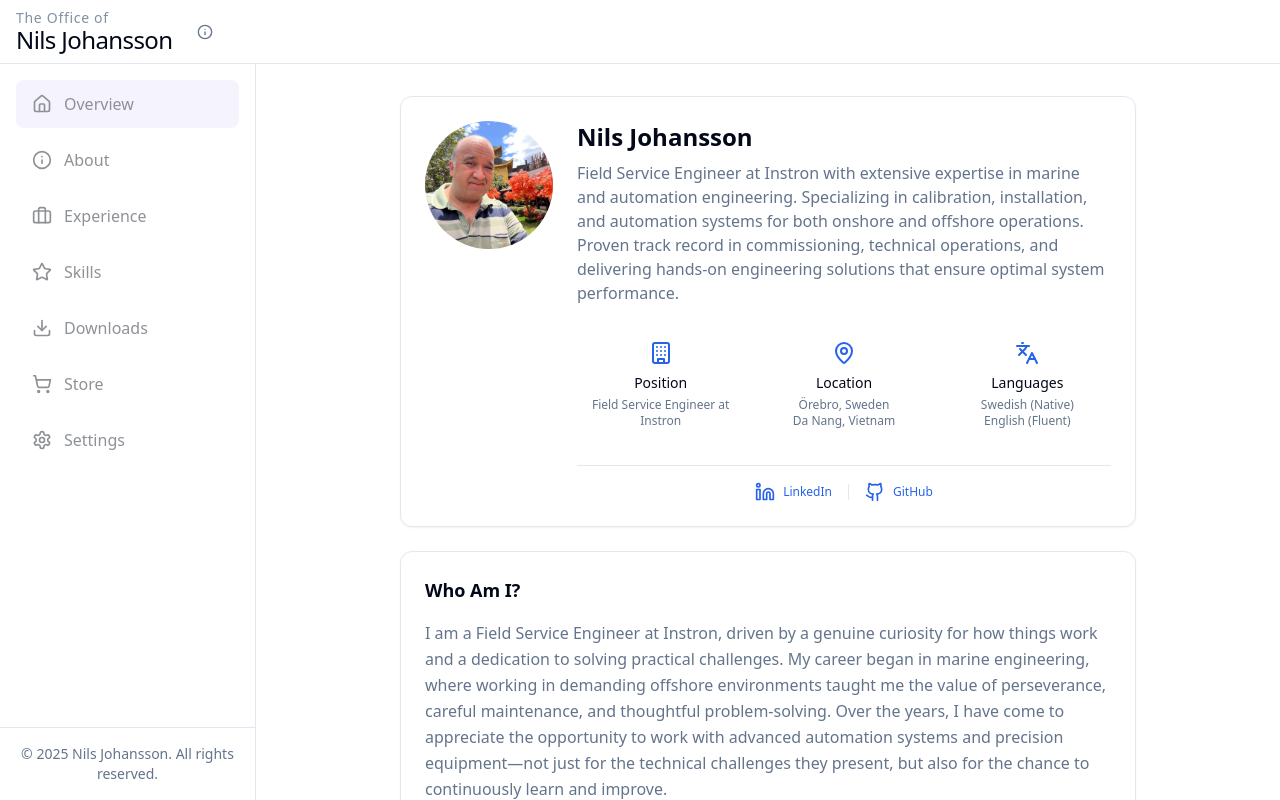
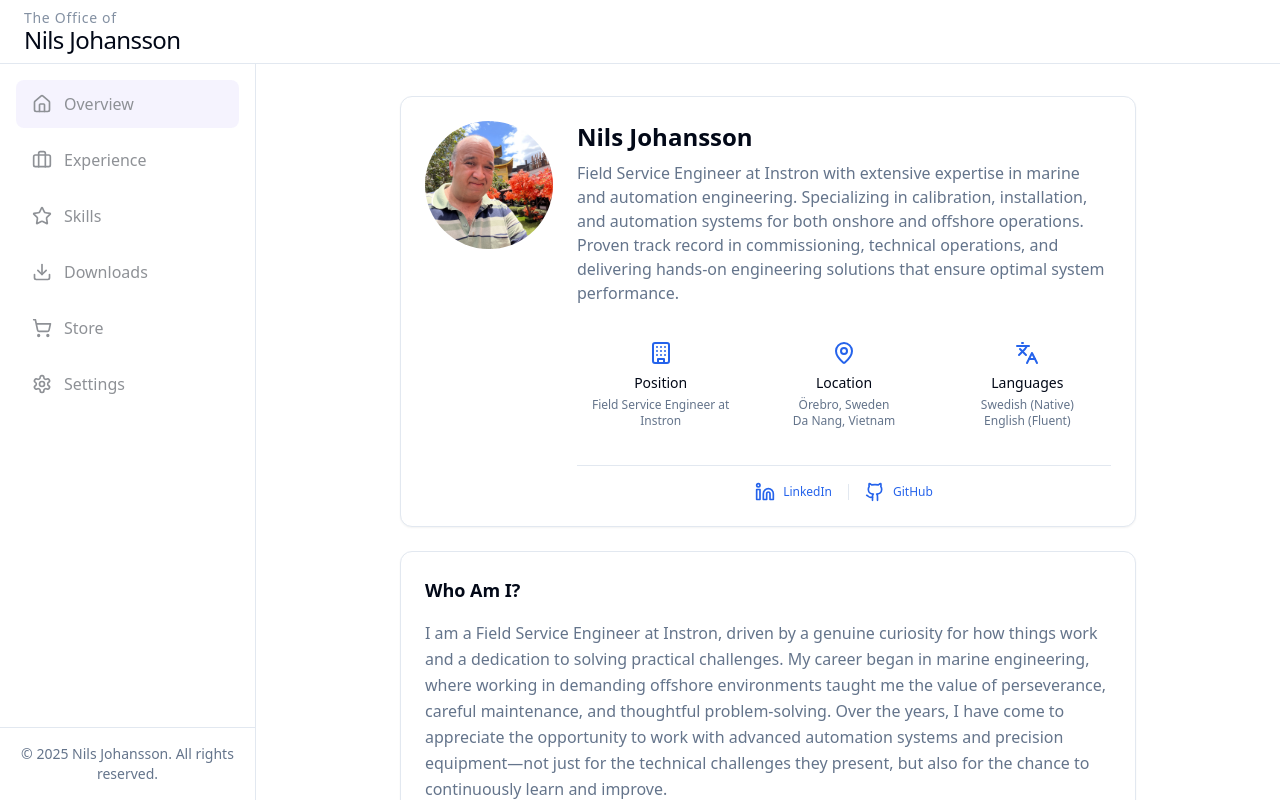
Before and after one commit to nj22az/blog, a React (Vite) app: page / in a window 1280 px wide. Shown: the top 800 px of the page. Built offline with nearby package versions, Linux system fonts and the light colour scheme.

Commit message:
Make header title clickable for About page and remove About from sidebar

```diff
--- a/src/components/Header.tsx
+++ b/src/components/Header.tsx
@@ -1,4 +1,4 @@
-import { Menu, Info } from "lucide-react";
+import { Menu } from "lucide-react";
 import { DropdownMenu, DropdownMenuTrigger } from "@/components/ui/dropdown-menu";
 import { Link } from "react-router-dom";
 
@@ -19,23 +19,17 @@ const Header = () => {
           >
             <Menu className="h-5 w-5 text-foreground" />
           </button>
-          <div className="flex items-center gap-2">
-            <div className="flex flex-col items-start">
-              <span className="text-sm font-light tracking-wider text-muted-foreground/80">
-                The Office of
-              </span>
-              <h1 className="text-xl font-medium tracking-tight text-foreground -mt-1 sm:text-2xl">
-                Nils Johansson
-              </h1>
-            </div>
-            <Link
-              to="/about"
-              className="ml-2 p-2 hover:bg-accent rounded-full transition-colors flex items-center justify-center"
-              title="About"
-            >
-              <Info className="h-4 w-4 text-muted-foreground hover:text-foreground transition-colors" />
-            </Link>
-          </div>
+          <Link
+            to="/about"
+            className="group flex flex-col items-start px-2 py-1 rounded-lg transition-colors hover:bg-accent"
+          >
+            <span className="text-sm font-light tracking-wider text-muted-foreground/80 group-hover:text-muted-foreground transition-colors">
+              The Office of
+            </span>
+            <h1 className="text-xl font-medium tracking-tight text-foreground -mt-1 sm:text-2xl group-hover:text-primary transition-colors">
+              Nils Johansson
+            </h1>
+          </Link>
         </div>
         <div className="flex items-center gap-2 sm:gap-4">
           {/* Profile button removed */}
--- a/src/components/SidebarNav.tsx
+++ b/src/components/SidebarNav.tsx
@@ -1,16 +1,11 @@
 import { Link, useLocation } from "react-router-dom";
-import { Home, Briefcase, Star, Download, ShoppingCart, Info, Settings } from "lucide-react";
+import { Home, Briefcase, Star, Download, ShoppingCart, Settings } from "lucide-react";
 
 const navItems = [
   {
     icon: Home,
     label: "Overview",
     path: "/"
-  },
-  {
-    icon: Info,
-    label: "About",
-    path: "/about"
   },
   {
     icon: Briefcase,
```
